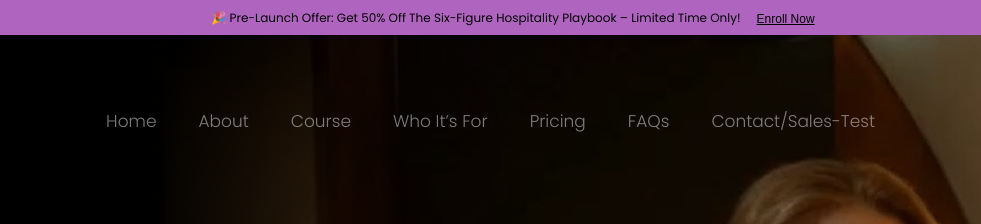
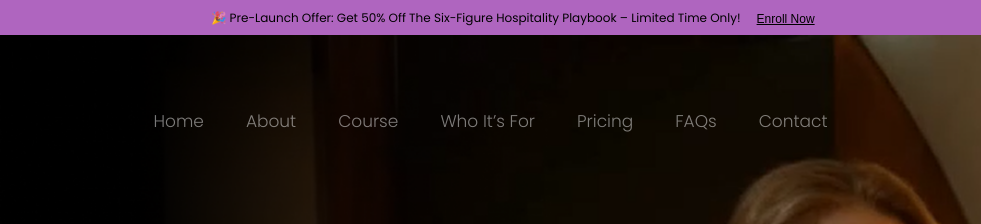
Before and after one commit to mohtashim011/LEARN-FROM-PENNY, a plain HTML site: page index.html in a window 1280 px wide. Shown: the top 224 px of the page, 129-1110 px from the left. Drawn offline with nearby package versions, Linux system fonts and the light colour scheme.

Commit message:
All ok Final

```diff
--- a/index.html
+++ b/index.html
@@ -50,7 +50,7 @@
         <li class="nav-item"><a class="nav-link" href="#footer">Who It’s For</a></li>
         <li class="nav-item"><a class="nav-link" href="#footer">Pricing</a></li>
         <li class="nav-item"><a class="nav-link" href="#footer">FAQs</a></li>
-        <li class="nav-item"><a class="nav-link" href="/sales.html">Contact/Sales-Test</a></li>
+        <li class="nav-item"><a class="nav-link" href="/sales.html">Contact</a></li>
       </ul>
     </div>
 
```
